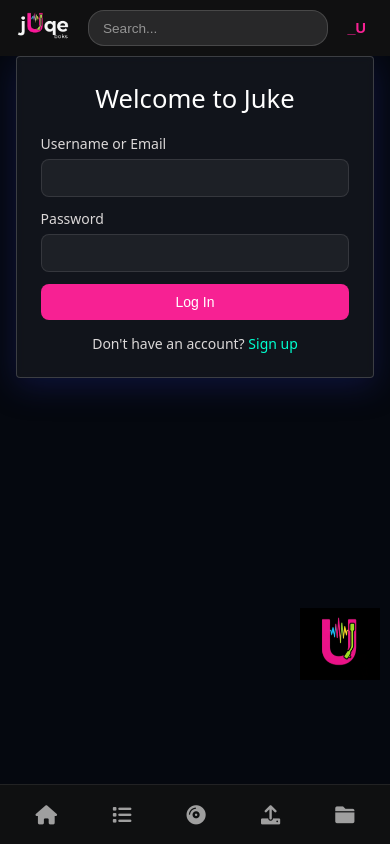
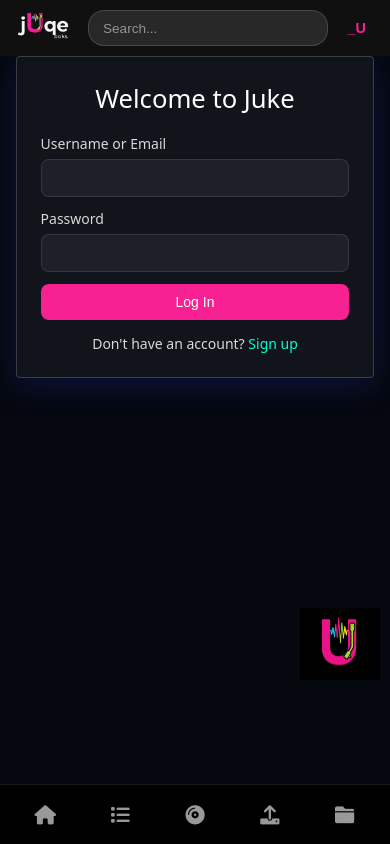
Before and after one commit to arminisa95/juqeboks, a website: page index.html in a window 390 px wide. Drawn offline with Linux system fonts and the light colour scheme; a web font is replaced by a local one.

Commit message:
Modernize mobile bottom navigation design
🎨 Mobile Navigation Updates:
- Removed gradients and backdrop blur for cleaner look
- Simplified to pure black background (#000)
- Eliminated text labels, icons-only design
- Reduced icon size to 1.1rem for minimalistic feel
- Removed border-radius and hover effects
- Changed active color from pink to white
- Simplified transitions to color-only changes
- Maintained perfect sizing and accessibility

📱 Design Philosophy:
- Modern, minimal aesthetic inspired by contemporary apps
- Clean, distraction-free interface
- Improved touch targets (44px minimum)
- Better contrast and readability

```diff
--- a/css/mobile.css
+++ b/css/mobile.css
@@ -2,7 +2,7 @@
    MOBILE NAVIGATION & PLAYER - Spotify-like Design
    ======================================== */
 
-/* Mobile Bottom Navigation Bar */
+/* Mobile Bottom Navigation Bar - Minimalist Design */
 .mobile-nav {
     display: none;
     position: fixed;
@@ -10,10 +10,8 @@
     left: 0;
     right: 0;
     height: 60px;
-    background: rgba(18, 18, 18, 0.85);
-    backdrop-filter: blur(20px);
-    -webkit-backdrop-filter: blur(20px);
-    border-top: 1px solid rgba(255, 255, 255, 0.08);
+    background: #000;
+    border-top: 1px solid rgba(255, 255, 255, 0.1);
     z-index: 999;
     padding-bottom: env(safe-area-inset-bottom);
 }
@@ -34,27 +32,28 @@
     align-items: center;
     justify-content: center;
     text-decoration: none;
-    color: rgba(255, 255, 255, 0.6);
-    font-size: 0.65rem;
-    font-weight: 500;
-    padding: 10px 12px;
-    border-radius: 8px;
-    transition: all 0.2s ease;
-    gap: 0;
+    color: rgba(255, 255, 255, 0.4);
+    font-size: 0;
+    font-weight: 400;
+    padding: 12px;
+    border-radius: 0;
+    transition: color 0.15s ease;
+    min-width: 44px;
+    min-height: 44px;
 }
 
 .mobile-nav-item i {
-    font-size: 1.25rem;
+    font-size: 1.1rem;
     margin-bottom: 0;
+    line-height: 1;
 }
 
-.mobile-nav-item:hover,
-.mobile-nav-item.active {
-    color: #fff;
+.mobile-nav-item:hover {
+    color: rgba(255, 255, 255, 0.7);
 }
 
 .mobile-nav-item.active {
-    color: #F72193;
+    color: #fff;
 }
 
 .mobile-nav-item span {
@@ -468,15 +467,11 @@
 /* Extra small screens */
 @media (max-width: 420px) {
     .mobile-nav-item {
-        padding: 6px 8px;
+        padding: 10px;
     }
 
     .mobile-nav-item i {
-        font-size: 1.15rem;
-    }
-
-    .mobile-nav-item span {
-        font-size: 0.6rem;
+        font-size: 1rem;
     }
 
     .mobile-mini-player {
```
